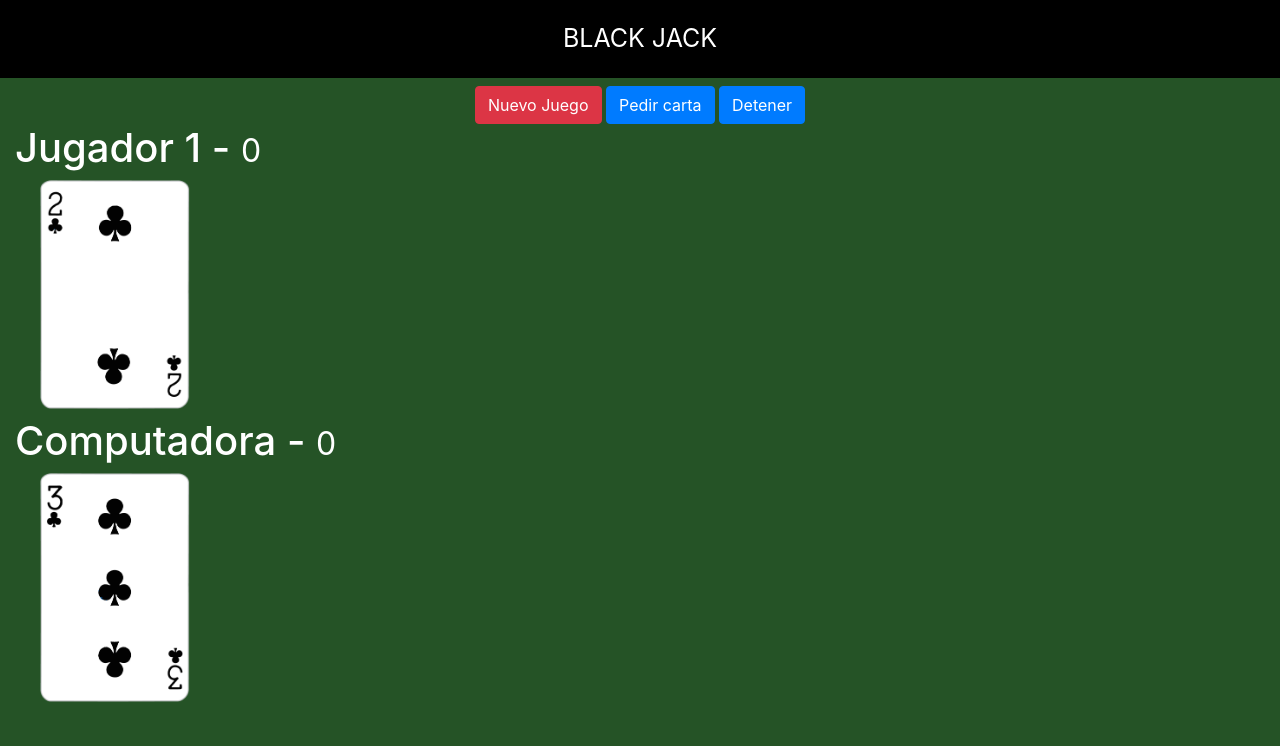
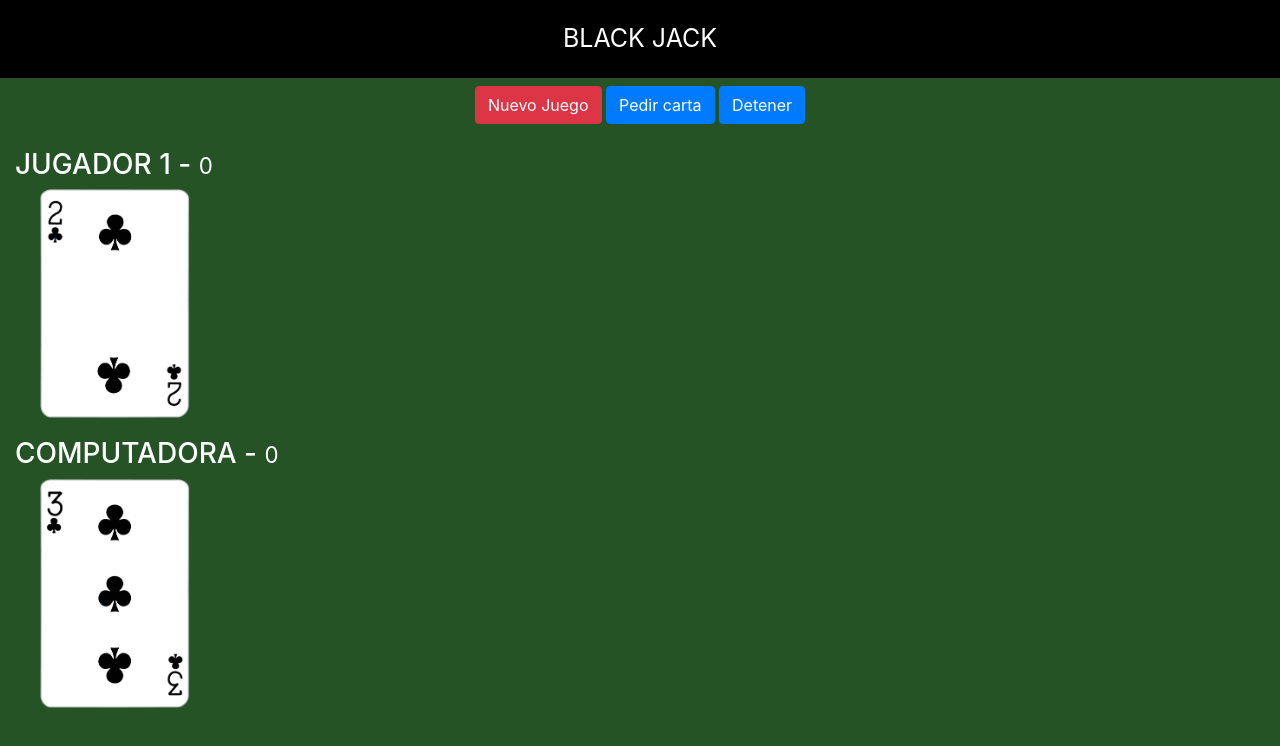
Before and after one commit to smavo/blackjack, a plain HTML site: page index.html in a window 1280 px wide. Drawn offline with nearby package versions, Linux system fonts and the light colour scheme.

Commit message:
Mejorando el estilo

```diff
--- a/assets/css/styles.css
+++ b/assets/css/styles.css
@@ -19,3 +19,7 @@ html, body {
     left: 100px;
     margin-left: -75px;
 }
+
+#computadora-cartas, #jugador-cartas {
+    height: 240px;
+}
--- a/index.html
+++ b/index.html
@@ -24,10 +24,12 @@
         </div>
     </div>
 
+    <br>
+
     <div class="row container">
         <div class="col">
 
-            <h1>Jugador 1 - <small>0</small></h1>
+            <h3>JUGADOR 1 - <small>0</small></h3>
             <div id="jugador-cartas">
                  <img class="carta" src="assets/cartas/2C.png">
             </div>
@@ -38,7 +40,7 @@
     <div class="row container mt-2">
         <div class="col">
 
-            <h1>Computadora - <small>0</small></h1>
+            <h3>COMPUTADORA - <small>0</small></h3>
             <div id="computadora-cartas">
                  <img class="carta" src="assets/cartas/3C.png">
             </div>
```
